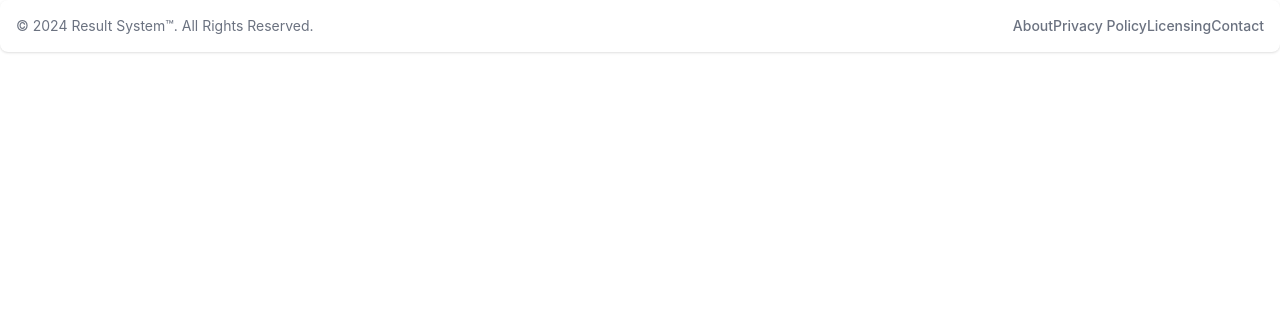
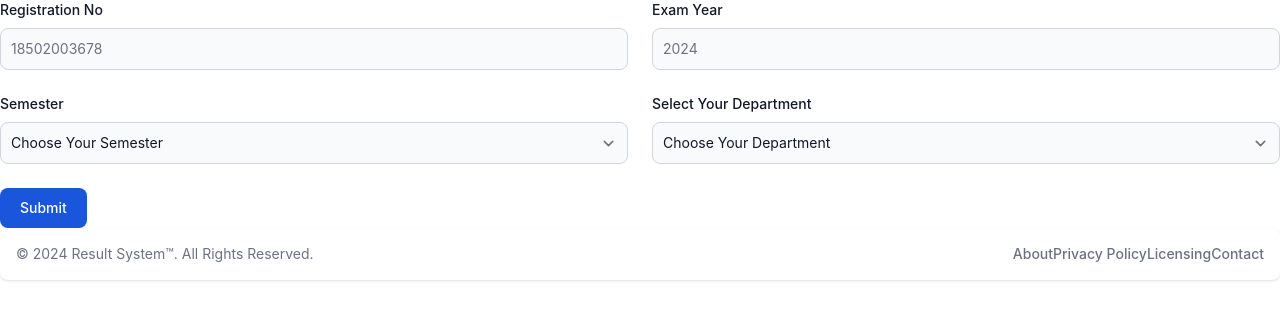
Before and after one commit to junaiedur/result-processing-system-project, a Flask app: page /result/ in a window 1280 px wide. Shown: the part 72-392 px from the top of the page. Run offline with Flask 3, Linux system fonts and the light colour scheme; some libraries are stand-ins or nearby versions.

Commit message:
added result form

```diff
--- a/server.py
+++ b/server.py
@@ -15,19 +15,18 @@ def result():
 
 @app.route("/about/")
 def about():
-    return "About Us!"
-
+    return render_template("about-us.html")
 @app.route("/contact/")
 def contact():
-    return "Contact Us!"
+    return render_template("contact-us.html")
 
 @app.route("/privacy-policy/")
 def privacyPolicy():
-    return "Our Privacy Policy!"
+    return render_template("privacy-policy.html")
 
 @app.route("/licencing/")
 def licencing():
-    return "Our Licencing Policy!"
+    return render_template("licence.html")
 
 if __name__ == "__main__":
     app.run(debug=True)
--- a/templates/index.html
+++ b/templates/index.html
@@ -67,7 +67,7 @@
                 <ul class="flex flex-wrap items-center mt-3 text-sm font-medium text-gray-500 dark:text-gray-400 sm:mt-0">
                     <li><a href="/about" class="hover:underline me-4 md:me-6">About</a></li>
                     <li><a href="/privacy-policy" class="hover:underline me-4 md:me-6">Privacy Policy</a></li>
-                    <li><a href="licencing" class="hover:underline me-4 md:me-6">Licensing</a></li>
+                    <li><a href="/licencing" class="hover:underline me-4 md:me-6">Licensing</a></li>
                     <li><a href="/contact" class="hover:underline">Contact</a></li>
                 </ul>
             </div>
--- a/templates/result.html
+++ b/templates/result.html
@@ -1,2 +1,45 @@
 {% extends "index.html" %}
 {% block title %}Result{% endblock %}
+
+{% block content %}
+<form>
+    <div class="grid gap-6 mb-6 md:grid-cols-2">
+        <div>
+            <label for="registration_no" class="block mb-2 text-sm font-medium text-gray-900 dark:text-white">Registration No</label>
+            <input type="text" id="registration_no" class="bg-gray-50 border border-gray-300 text-gray-900 text-sm rounded-lg focus:ring-blue-500 focus:border-blue-500 block w-full p-2.5 dark:bg-gray-700 dark:border-gray-600 dark:placeholder-gray-400 dark:text-white dark:focus:ring-blue-500 dark:focus:border-blue-500" placeholder="18502003678" required />
+        </div>
+        <div>
+            <label for="exam_year" class="block mb-2 text-sm font-medium text-gray-900 dark:text-white">Exam Year</label>
+            <input type="text" id="exam_year" class="bg-gray-50 border border-gray-300 text-gray-900 text-sm rounded-lg focus:ring-blue-500 focus:border-blue-500 block w-full p-2.5 dark:bg-gray-700 dark:border-gray-600 dark:placeholder-gray-400 dark:text-white dark:focus:ring-blue-500 dark:focus:border-blue-500" placeholder="2024" required />
+        </div>
+        <div>
+            <label for="semester" class="block mb-2 text-sm font-medium text-gray-900 dark:text-white">Semester</label>
+            <!-- <input type="text" id="semester" class="bg-gray-50 border border-gray-300 text-gray-900 text-sm rounded-lg focus:ring-blue-500 focus:border-blue-500 block w-full p-2.5 dark:bg-gray-700 dark:border-gray-600 dark:placeholder-gray-400 dark:text-white dark:focus:ring-blue-500 dark:focus:border-blue-500" placeholder="6" required /> -->
+            <select id="semester" class="bg-gray-50 border border-gray-300 text-gray-900 text-sm rounded-lg focus:ring-blue-500 focus:border-blue-500 block w-full p-2.5 dark:bg-gray-700 dark:border-gray-600 dark:placeholder-gray-400 dark:text-white dark:focus:ring-blue-500 dark:focus:border-blue-500">
+              <option selected>Choose Your Semester</option>
+              <option value="1">1</option>
+              <option value="2">2</option>
+              <option value="3">3</option>
+              <option value="4">4</option>
+              <option value="5">5</option>
+              <option value="6">6</option>
+              <option value="7">7</option>
+              <option value="8">8</option>
+            </select>
+        </div>
+        <div>
+          <label for="department" class="block mb-2 text-sm font-medium text-gray-900 dark:text-white">Select Your Department</label>
+            <select id="department" class="bg-gray-50 border border-gray-300 text-gray-900 text-sm rounded-lg focus:ring-blue-500 focus:border-blue-500 block w-full p-2.5 dark:bg-gray-700 dark:border-gray-600 dark:placeholder-gray-400 dark:text-white dark:focus:ring-blue-500 dark:focus:border-blue-500">
+              <option selected>Choose Your Department</option>
+              <option value="1">CSE</option>
+              <option value="2">ECE</option>
+              <option value="3">BBA</option>
+              <option value="4">AMT KMT FDT</option>
+            </select>
+        </div>
+    </div>
+    <button type="submit" class="text-white bg-blue-700 hover:bg-blue-800 focus:ring-4 focus:outline-none focus:ring-blue-300 font-medium rounded-lg text-sm w-full sm:w-auto px-5 py-2.5 text-center dark:bg-blue-600 dark:hover:bg-blue-700 dark:focus:ring-blue-800">Submit</button>
+</form>
+{% endblock %}
+
+<!--  registration no, semester, exam year, department -->
```
